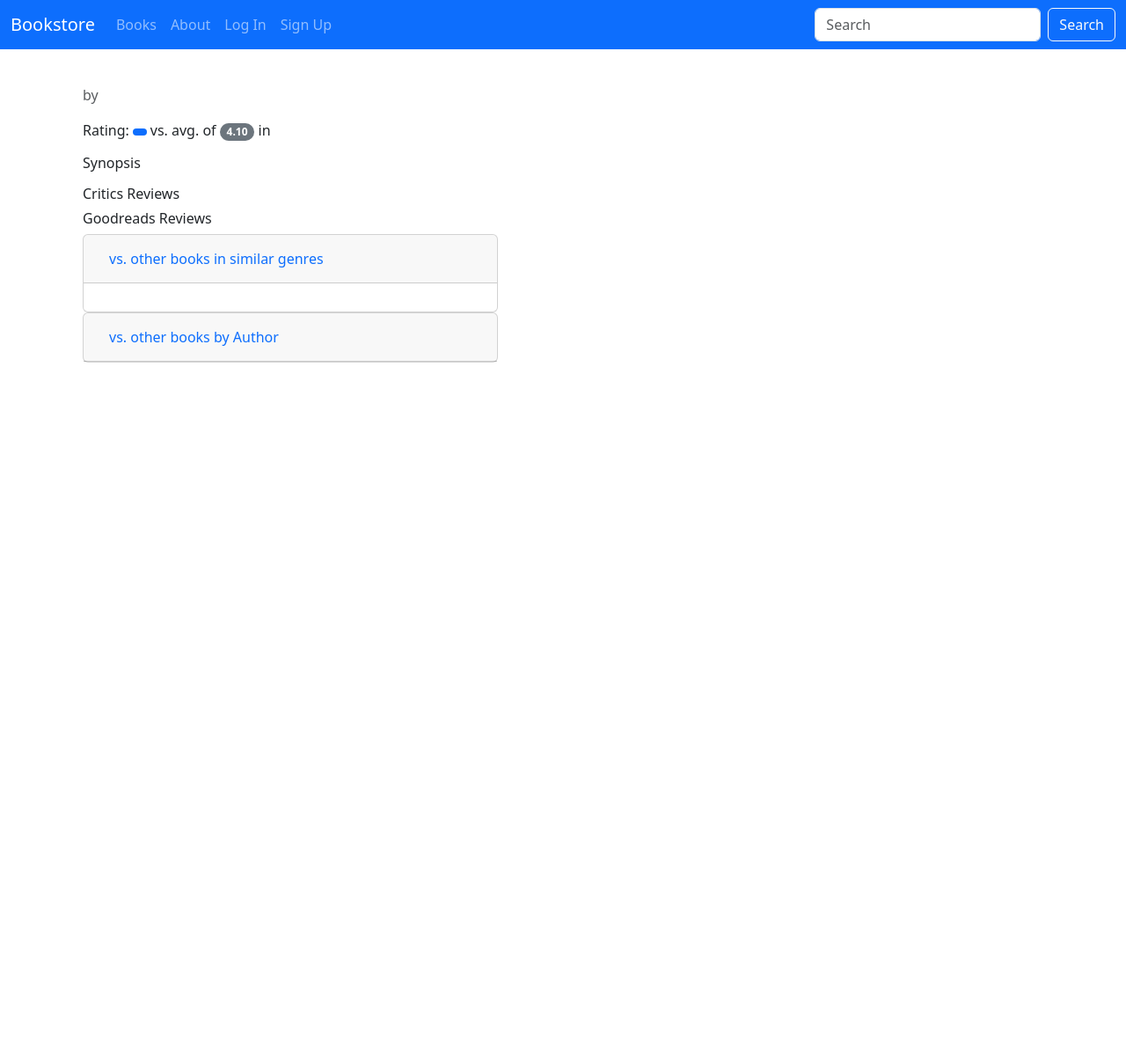
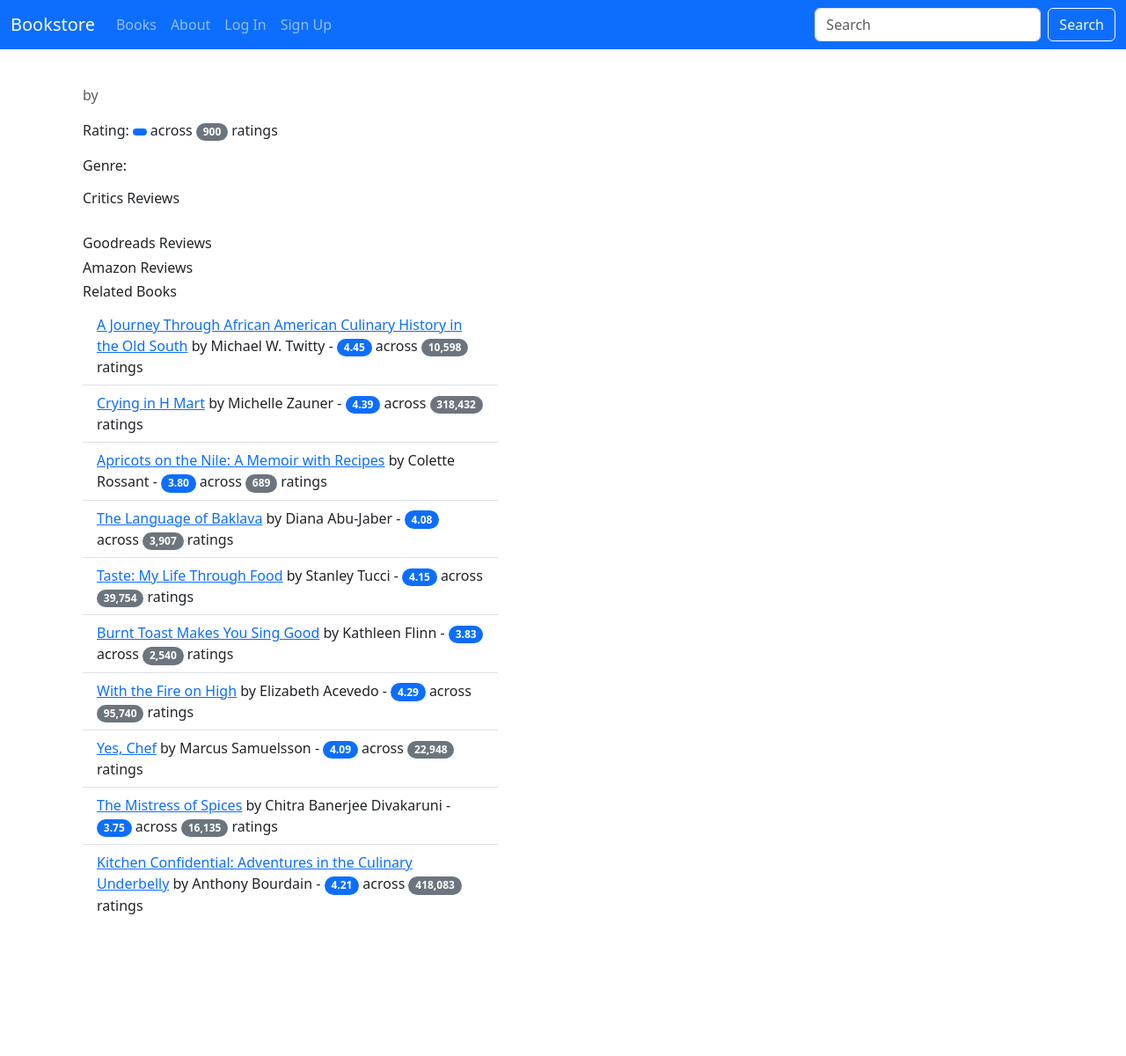
Before and after one commit to shitijnigam/shitij-ch4-bookstore, a Django app: template templates/books/book_detail.html in a window 1280 px wide. Shown: the whole page at 88% size. Run offline with Django 4.2, Linux system fonts and the light colour scheme; the template is opened without the code that fills it, so the values that code supplies are empty; parts of the project's set-up code (start-up, migrations or seed data) failed here and were passed over.

Commit message:
adjust model, add kirkus reviews to template, add amazon review summary, add related books

```diff
--- a/books/views.py
+++ b/books/views.py
@@ -28,9 +28,9 @@ class BookDetailView(
     template_name = "books/book_detail.html"
     # login_url = "account_login"
     # permission_required = "books.special_status"
-    # queryset = Book.objects.all().prefetch_related(
-    #     "reviews__author",
-    # )
+    queryset = Book.objects.all().prefetch_related(
+        "reviews__author",
+    )
 
 
 class SearchResultsListView(ListView):
--- a/templates/books/book_detail.html
+++ b/templates/books/book_detail.html
@@ -16,28 +16,33 @@
                         <span class="badge rounded-pill bg-primary">
                             {% for review_star in book.review_star.all %}{{ review_star.review_star }}{% endfor %}
                         </span>
-                        vs. avg. of
+                        across
                         <span class="badge rounded-pill bg-secondary">
-                            4.10
-                        </span>
-                        in {% for genre in book.genres.all %}
+                            900
+                        </span> ratings
+                    </p>
+                    <p>
+                        Genre: {% for genre in book.genres.all %}
                         <span class="badge rounded-pill bg-dark">
                             {{ genre.genre }}
                         </span>
                         {% endfor %}
                     </p>
                     <div>
-                        <h6 id="synopsis_summary">Synopsis</h6>
+                        <!-- <h6 id="synopsis_summary">Synopsis</h6> -->
                         <p>{{ book.description }}</p>
-                        <h6 id="pro_summary">Critics Reviews</h6>
+                        <h6 id="critic_summary">Critics Reviews</h6>
                         {% for review_summary in book.review_summary.all %}<p>{{ review_summary.review_summary }}</p>{% endfor %}
-                        <h6 id="goodreads_summary">Goodreads Reviews</h6>
-                        {% for review_summary in book.review_summary.all %}<p>{{ review_summary.review_summary }} (<a href="https://www.goodreads.com/book/show/3/reviews" class="text-underline-hover">Read all</a>)</p>{% endfor %}
                         <ul class="list-group list-group-flush">
                             {% for review in book.reviews.all %}
-                                <li class="list-group-item">{{ review.review }}, by <a class="card-link" href="#">{{ review.author }}</a></li>
+                            <li class="list-group-item"><em><a class="card-link" href="{{ review.review_url }}"> {{ review.reviewer_name }}</a>: "{{ review.review }}"</em></li>
                             {% endfor %}
                         </ul>
+                        <br />
+                        <h6 id="goodreads_summary">Goodreads Reviews</h6>
+                        {% for review_goodreads in book.review_goodreads.all %}<p>{{ review_goodreads.review_goodreads }} (<a href="https://www.goodreads.com/book/show/3/reviews" class="text-underline-hover">Read all</a>)</p>{% endfor %}
+                        <h6 id="amazon_summary">Amazon Reviews</h6>
+                        {% for review_amazon in book.review_amazon.all %}<p>{{ review_amazon.review_amazon }} (<a href="https://www.goodreads.com/book/show/3/reviews" class="text-underline-hover">Read all</a>)</p>{% endfor %}
                     </div>
                 </div>
             </div>
@@ -50,17 +55,30 @@
         </div>
         <div class="row">
             <div class="col-12 col-md-8">
-                <div id="accordion">
+                <h6 id="other_books_by_author">Related Books</h6>
+                    <ul class="list-group list-group-flush">
+                        <li class="list-group-item"><a class="card-link" href="%">A Journey Through African American Culinary History in the Old South</a> by Michael W. Twitty - <span class="badge rounded-pill bg-primary">4.45</span> across <span class="badge rounded-pill bg-secondary">10,598</span> ratings</li>
+                        <li class="list-group-item"><a class="card-link" href="%">Crying in H Mart</a> by Michelle Zauner - <span class="badge rounded-pill bg-primary">4.39</span> across <span class="badge rounded-pill bg-secondary">318,432</span> ratings</li>
+                        <li class="list-group-item"><a class="card-link" href="%">Apricots on the Nile: A Memoir with Recipes</a> by Colette Rossant - <span class="badge rounded-pill bg-primary">3.80</span> across <span class="badge rounded-pill bg-secondary">689</span> ratings</li>
+                        <li class="list-group-item"><a class="card-link" href="%">The Language of Baklava</a> by Diana Abu-Jaber - <span class="badge rounded-pill bg-primary">4.08</span> across <span class="badge rounded-pill bg-secondary">3,907</span> ratings</li>
+                        <li class="list-group-item"><a class="card-link" href="%">Taste: My Life Through Food</a> by Stanley Tucci - <span class="badge rounded-pill bg-primary">4.15</span> across <span class="badge rounded-pill bg-secondary">39,754</span> ratings</li>
+                        <li class="list-group-item"><a class="card-link" href="%">Burnt Toast Makes You Sing Good</a> by Kathleen Flinn - <span class="badge rounded-pill bg-primary">3.83</span> across <span class="badge rounded-pill bg-secondary">2,540</span> ratings</li>
+                        <li class="list-group-item"><a class="card-link" href="%">With the Fire on High</a> by Elizabeth Acevedo - <span class="badge rounded-pill bg-primary">4.29</span> across <span class="badge rounded-pill bg-secondary">95,740</span> ratings</li>
+                        <li class="list-group-item"><a class="card-link" href="%">Yes, Chef</a> by Marcus Samuelsson - <span class="badge rounded-pill bg-primary">4.09</span> across <span class="badge rounded-pill bg-secondary">22,948</span> ratings</li>
+                        <li class="list-group-item"><a class="card-link" href="%">The Mistress of Spices</a> by Chitra Banerjee Divakaruni - <span class="badge rounded-pill bg-primary">3.75</span> across <span class="badge rounded-pill bg-secondary">16,135</span> ratings</li>
+                        <li class="list-group-item"><a class="card-link" href="%">Kitchen Confidential: Adventures in the Culinary Underbelly</a> by Anthony Bourdain - <span class="badge rounded-pill bg-primary">4.21</span> across <span class="badge rounded-pill bg-secondary">418,083</span> ratings</li>
+                    </ul>
+                <!-- <div id="accordion">
                     <div class="card">
                     <div class="card-header" id="headingOne">
                         <h5 class="mb-0">
-                        <button class="btn btn-link text-underline-hover" data-bs-toggle="collapse" data-bs-target="#collapseOne" aria-expanded="true" aria-controls="collapseOne">
-                            vs. other books in similar genres
+                        <button class="btn btn-link collapsed text-underline-hover" data-bs-toggle="collapse" data-bs-target="#collapseOne" aria-expanded="true" aria-controls="collapseOne">
+                            Comparisons with other books in this genre
                         </button>
                         </h5>
                     </div>
 
-                    <div id="collapseOne" class="collapse show" aria-labelledby="headingOne" data-parent="#accordion">
+                    <div id="collapseOne" class="collapse" aria-labelledby="headingOne" data-parent="#accordion">
                         <div class="card-body">
                             {% for review_genre in book.review_genre.all %}<p>{{ review_genre.review_genre }}</p>{% endfor %}
                         </div>
@@ -70,7 +88,7 @@
                     <div class="card-header" id="headingTwo">
                         <h5 class="mb-0">
                         <button class="btn btn-link collapsed text-underline-hover" data-bs-toggle="collapse" data-bs-target="#collapseTwo" aria-expanded="false" aria-controls="collapseTwo">
-                            vs. other books by Author
+                            Comparisons with other books by the author
                         </button>
                         </h5>
                     </div>
@@ -80,7 +98,7 @@
                         </div>
                     </div>
                     </div>
-                </div>
+                </div> -->
             </div>
             <div class="col-6 col-md-4"></div>
         </div>
```
Also changed, not shown: books/admin.py (+15 -0 lines), books/models.py (+29 -0 lines), books/migrations/0009_review_review_url.py (added), books/migrations/0010_review_reviewer_name.py (added), books/migrations/0011_reviewsummarygoodreads_reviewsummaryamazon.py (added), books/migrations/0012_reviewstar_review_total_ratings.py (added), media/covers/slownoodles.jpg (added), media/covers/sympathizer.jpg (added).
